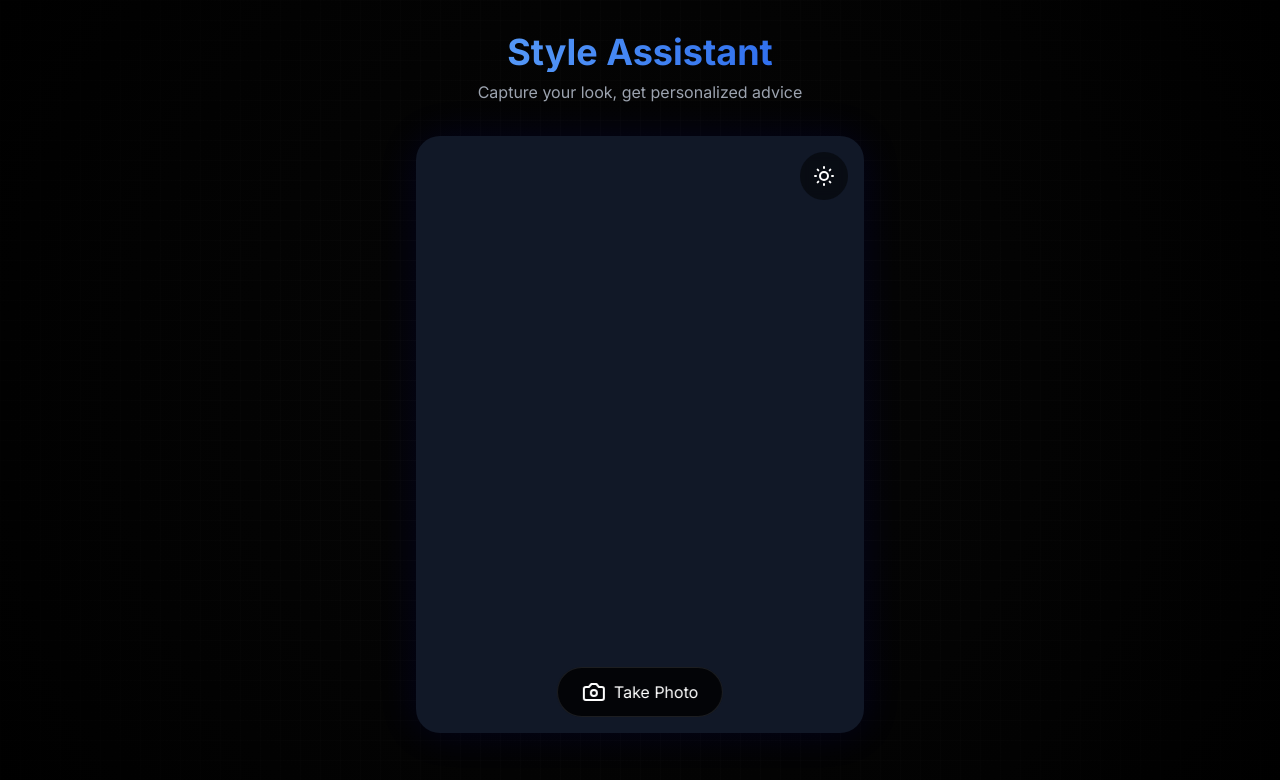
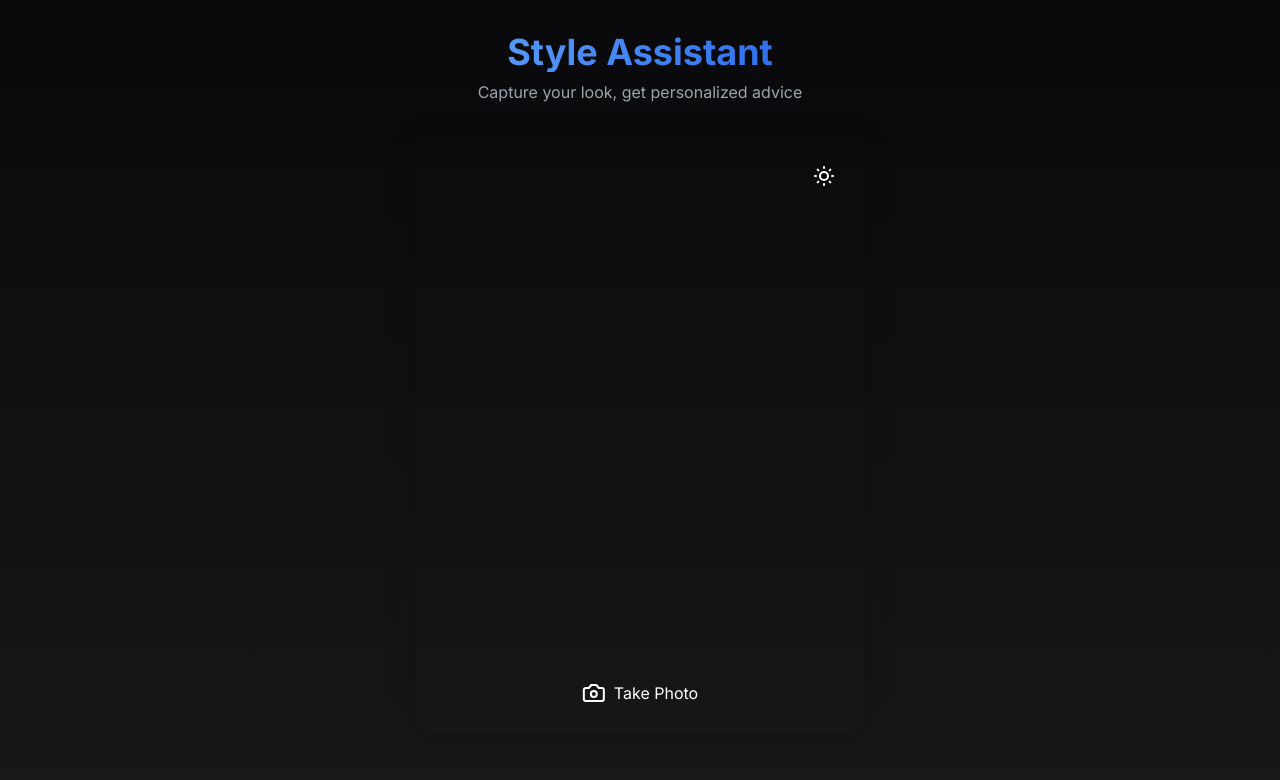
Before and after one commit to st0ckitch/stylist-, a Next.js app: page / in a window 1280 px wide. Shown: the top 780 px of the page. Built offline with nearby package versions, Linux system fonts and the light colour scheme; no server answers.

Commit message:
Update globals.css

```diff
--- a/app/globals.css
+++ b/app/globals.css
@@ -3,51 +3,34 @@
 @tailwind utilities;
 
 body {
-  background: #000000;
-  background-image:
-    radial-gradient(circle at center, rgba(62, 62, 62, 0.1) 0, rgba(0, 0, 0, 0.9) 100%),
-    linear-gradient(to right, rgba(50, 50, 50, 0.1) 1px, transparent 1px),
-    linear-gradient(to bottom, rgba(50, 50, 50, 0.1) 1px, transparent 1px);
-  background-size: 100% 100%, 20px 20px, 20px 20px;
-  color: white;
+  background: linear-gradient(to bottom, #09090b, #18181b);
+  min-height: 100vh;
 }
 
 .webcam-container {
-  position: relative;
-  border-radius: 24px;
+  isolation: isolate;
+  background: transparent;
+  border-radius: 16px;
   overflow: hidden;
-  box-shadow: 0 0 40px rgba(0, 0, 255, 0.1);
+  box-shadow: 0 4px 32px rgba(0, 0, 0, 0.2);
 }
 
-.capture-button {
-  background: rgba(0, 0, 0, 0.8);
-  backdrop-filter: blur(10px);
-  border: 1px solid rgba(255, 255, 255, 0.1);
-  transition: all 0.3s ease;
+.camera-overlay {
+  background: linear-gradient(180deg,
+    rgba(0,0,0,0) 0%,
+    rgba(0,0,0,0.1) 50%,
+    rgba(0,0,0,0.2) 100%
+  );
 }
 
-.capture-button:hover {
-  transform: scale(1.05);
-  box-shadow: 0 0 20px rgba(0, 0, 255, 0.2);
+.button-glass {
+  background: rgba(255, 255, 255, 0.1);
+  backdrop-filter: blur(8px);
+  border: 1px solid rgba(255, 255, 255, 0.1);
+  transition: all 0.2s ease;
 }
 
-.action-button {
-  background: rgba(29, 78, 216, 0.8);
-  backdrop-filter: blur(10px);
-  transition: all 0.3s ease;
+.button-glass:hover {
+  background: rgba(255, 255, 255, 0.15);
+  transform: translateY(-1px);
 }
-
-.action-button:hover {
-  background: rgba(37, 99, 235, 0.9);
-  transform: translateY(-2px);
-}
-
-.flash-button {
-  background: rgba(0, 0, 0, 0.5);
-  backdrop-filter: blur(5px);
-  transition: all 0.3s ease;
-}
-
-.flash-button.active {
-  background: rgba(234, 179, 8, 0.8);
-}
```
